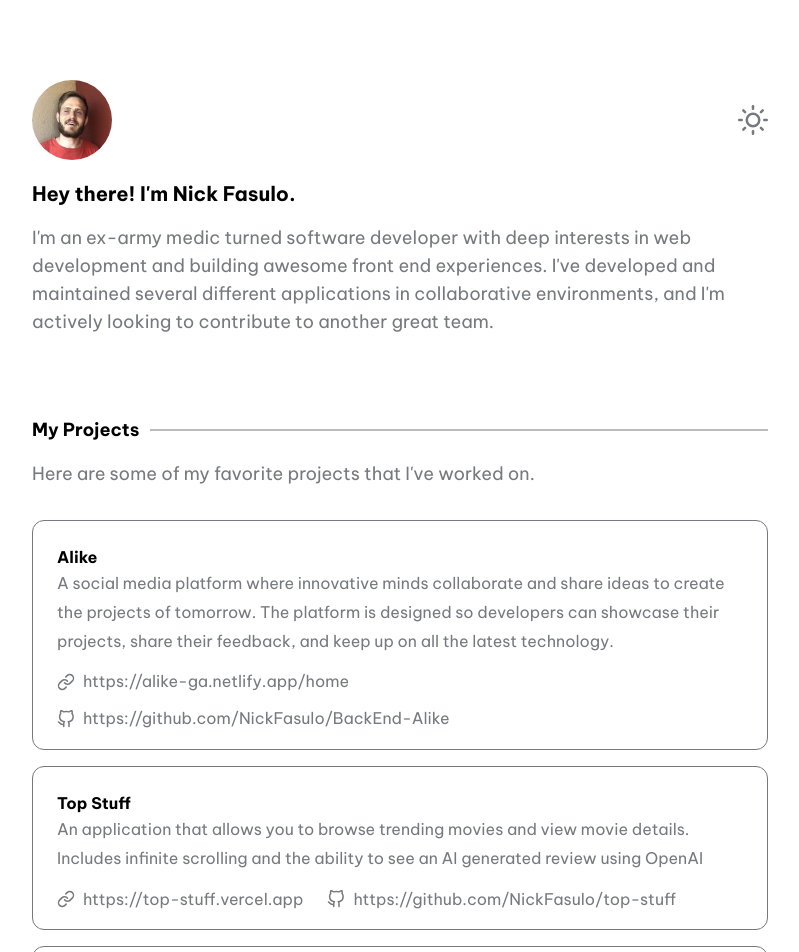
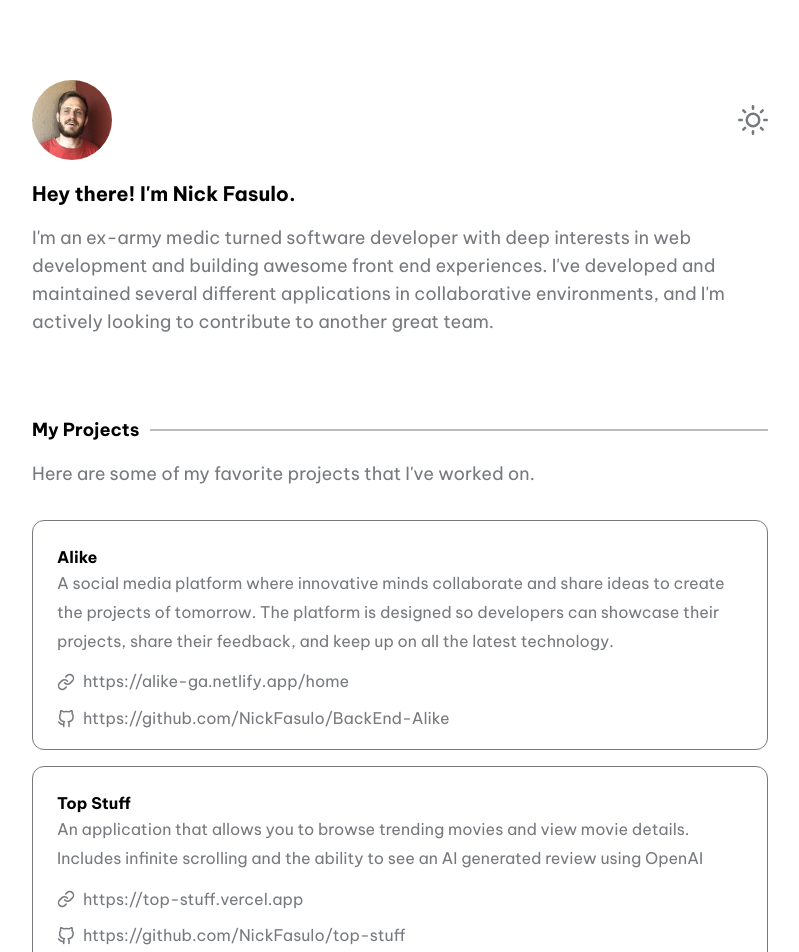
Before and after one commit to NickFasulo/Nick-Fasulo-portfolio, a Next.js app: page / in a window 1280 px wide. Shown: the top 952 px of the page, without its empty margins (240-1039 px from the left). Built offline with nearby package versions, Linux system fonts and the light colour scheme.

Commit message:
edit project links layout

```diff
--- a/components/Projects.js
+++ b/components/Projects.js
@@ -19,7 +19,7 @@ export default function Projects() {
             >
               <h3>{item.title}</h3>
               <p>{item.description}</p>
-              <div className="flex items-center flex-wrap -m-3 pt-5">
+              <div className="flex items-left flex-col -m-3 pt-5">
                 {item.link && (
                   <a
                     href={item.link}
```
